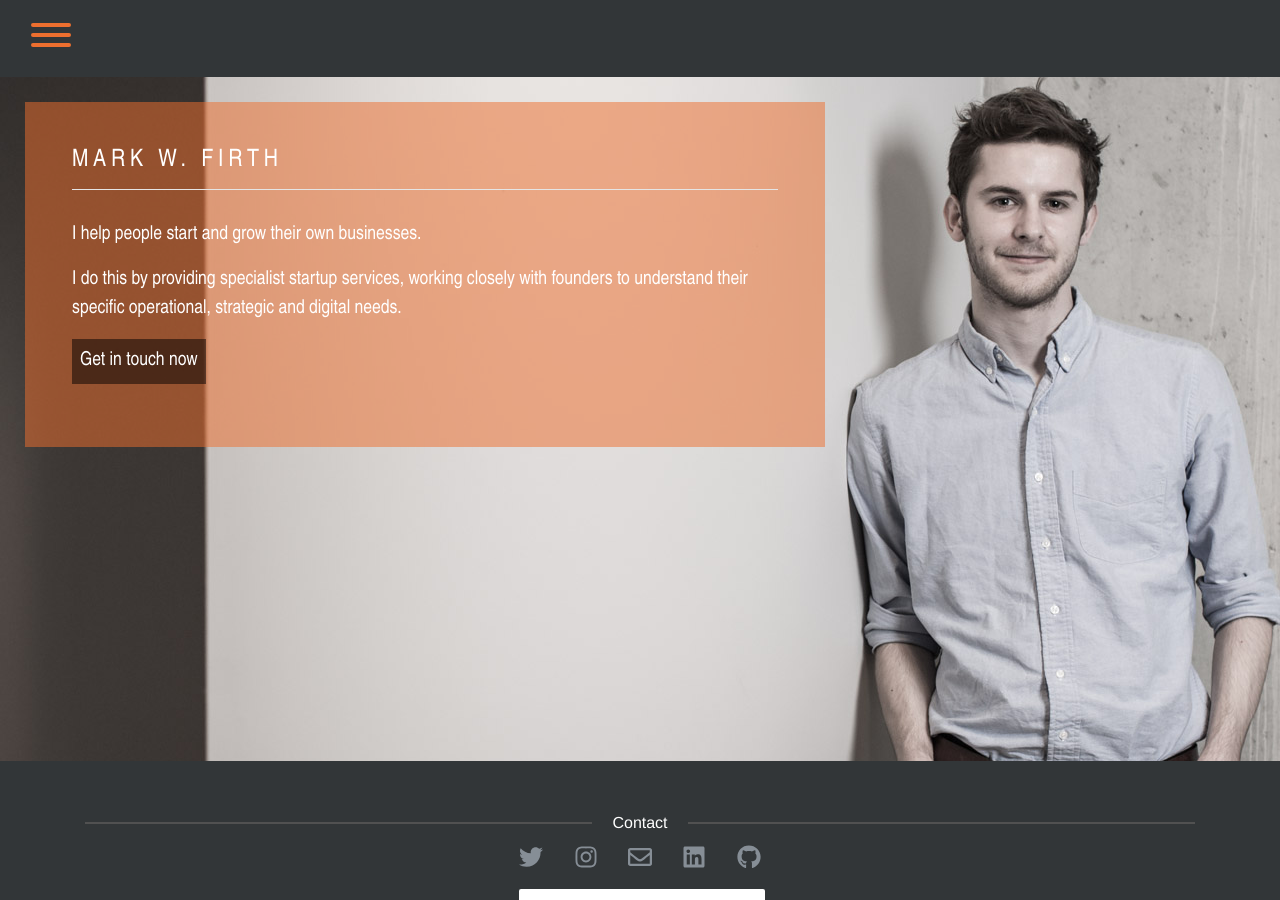
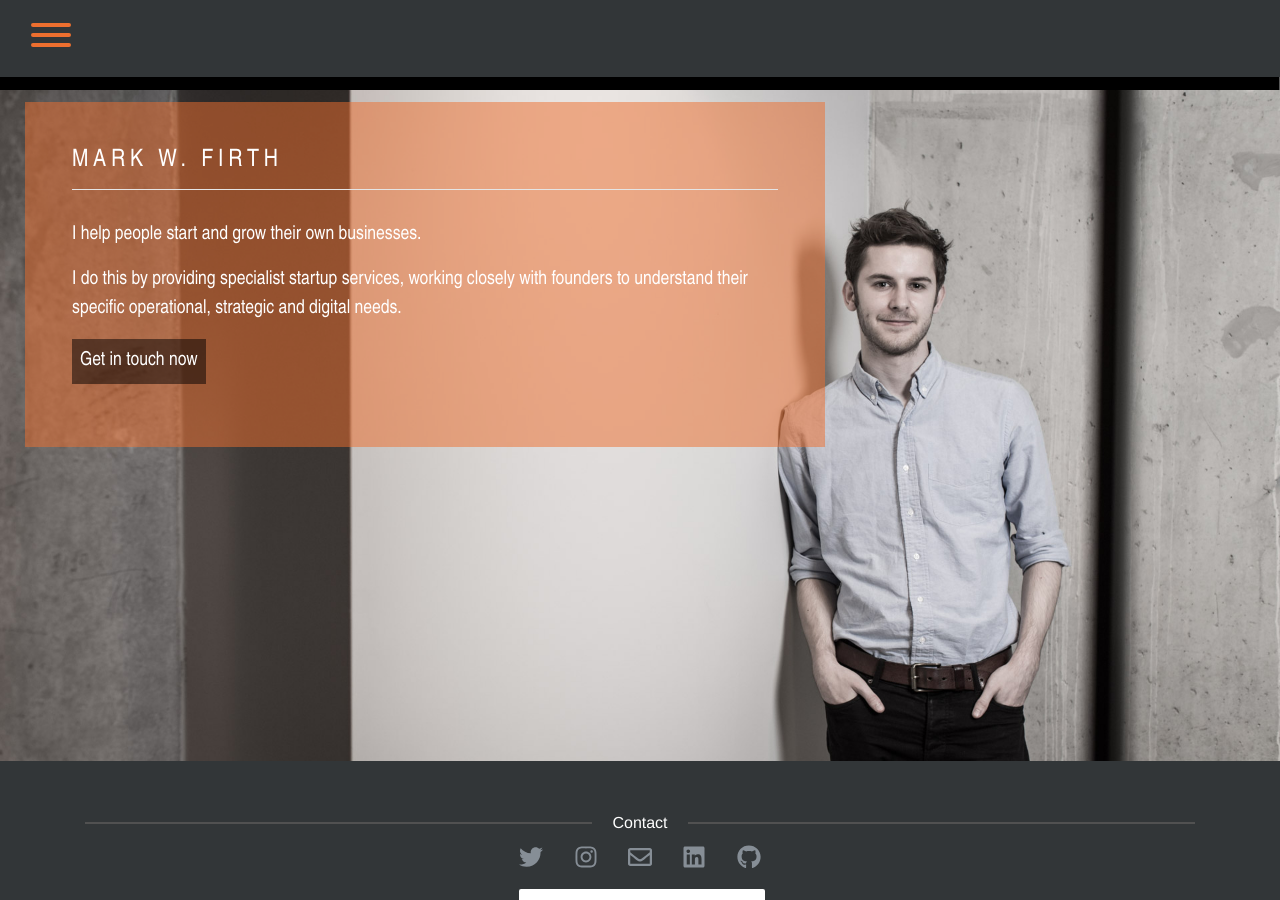
Before and after one commit to maxxturing/maxxturing.github.io, a Jekyll site: the page built from index.html, in a window 1280 px wide and 900 px high. Built offline with Jekyll 4.4.1, drawn with Linux system fonts in a browser that asks for light colours; nearby versions of some CDN libraries; the list of posts is cut into pages by our own code.

Commit message:
Fix front page pic

```diff
--- a/index.html
+++ b/index.html
@@ -2,10 +2,10 @@
 layout: default
 ---
 
-<video id="bgvid" playsinline autoplay muted loop poster="/assets/img/mark-desat.jpg" class="d-none d-md-block">
+<video id="bgvid" playsinline autoplay muted loop poster="/assets/img/mark-desat.jpg" class="d-none d-md-block" style="width:100%">
 </video>
 
-<video id="bgvid" playsinline autoplay muted loop poster="/assets/img/mark-desat.jpg" class="d-block d-md-none" style="left:-10%">
+<video id="bgvid" playsinline autoplay muted loop poster="/assets/img/mark-desat.jpg" class="d-block d-md-none" style="height:100%;left:10%;">
 </video>
 
 <div id="wild" style="float: left; background-color:#ed6f2f83">
```
Also changed, not shown: 1 other file.
